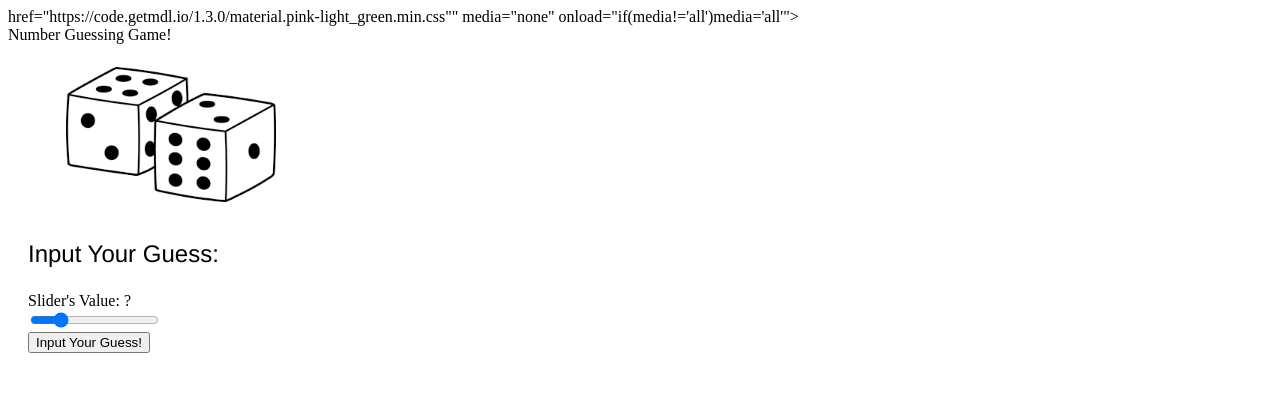
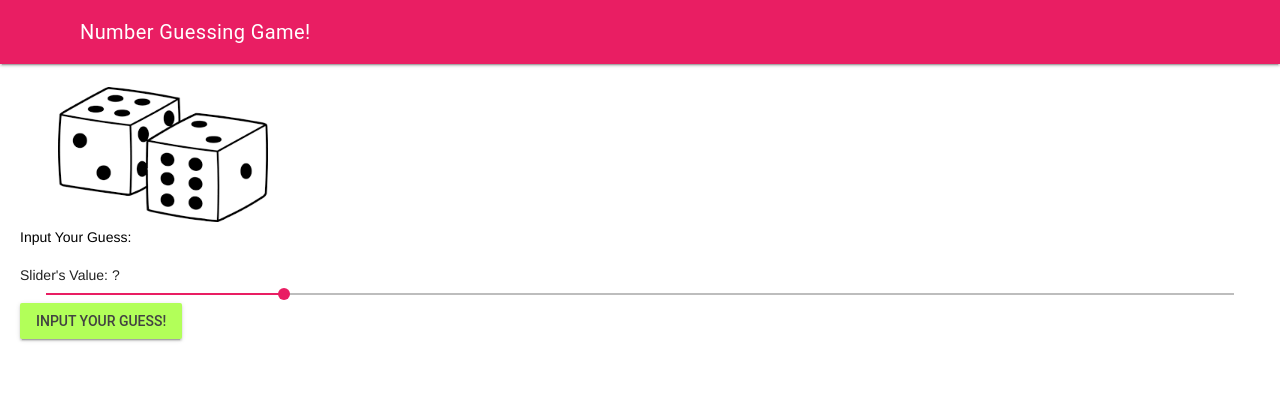
Before and after one commit to Emmanuel-Fofeyin/ICS2O-Unit5-01-HTML, a plain HTML site: page index.html in a window 1280 px wide. Drawn offline with nearby package versions, Linux system fonts and the light colour scheme.

Commit message:
added code

```diff
--- a/index.html
+++ b/index.html
@@ -1,4 +1,5 @@
-<!DOCTYPE html>
+
+    <!DOCTYPE html>
 <html lang="en">
   <head>
     <meta charset="UTF-8" />
@@ -8,32 +9,11 @@
     <meta name="author" content="Emmanuel-Fofeyin" />
     <meta name="theme-color" content="#FFFFFF" />
     <title>Number Guessing Game</title>
-    <link
-      rel="canonical"
-      href="https://Emmanuel-Fofeyin.github.io/ICS2O-Unit5-01-HTML/"
-    />
+    <link rel="canonical" href="https://Emmanuel-Fofeyin.github.io/ICS2O-Unit5-01-HTML/" />
     <link rel="manifest" href="./manifest.webmanifest" />
     <link rel="stylesheet" href="./css/styles.css" />
-    <link
-      rel="stylesheet"
-      href="https://fonts.googleapis.com/icon?family=Material+Icons"
-      media="none"
-      onload="if(media!='all')media='all'"
-    />
-    <noscript
-      ><link
-        rel="stylesheet"
-        href="https://fonts.googleapis.com/icon?family=Material+Icons"
-    /></noscript>
-    <link rel="stylesheet" />
-    href="https://code.getmdl.io/1.3.0/material.pink-light_green.min.css""
-    media="none" onload="if(media!='all')media='all'">
-    <noscript
-      ><link
-        rel="stylesheet"
-        href="https://code.getmdl.io/1.3.0/material.pink-light_green.min.css"
-      />
-    </noscript>
+    <link rel="stylesheet" href="https://fonts.googleapis.com/icon?family=Material+Icons" media="none" onload="if(media!='all')media='all'"><noscript><link rel="stylesheet" href="https://fonts.googleapis.com/icon?family=Material+Icons"></noscript>
+     <link rel="stylesheet" href="https://code.getmdl.io/1.3.0/material.pink-light_green.min.css"" media="none" onload="if(media!='all')media='all'"><noscript><link rel="stylesheet" href="https://code.getmdl.io/1.3.0/material.pink-light_green.min.css" /> </noscript>
     <link rel="apple-touch-icon" sizes="180x180" href="apple-touch-icon.png" />
     <link rel="icon" type="image/png" sizes="32x32" href="favicon-32x32.png" />
     <link rel="icon" type="image/png" sizes="16x16" href="favicon-16x16.png" />
@@ -52,40 +32,31 @@
         <table>
           <tr>
             <th>
-              <img
-                src="./images/dice.png"
-                alt="triangle"
-                width="75%"
-                height="auto"
-              />
+              <img src="./images/dice.png" alt="triangle" width="75%" height="auto" />
             </th>
           </tr>
         </table>
-        <p>Input Your Guess:</p>
-        <div id="slider-value">Slider's Value: ?</div>
+        <p> Input Your Guess: </p>
+        <div id="slider-value">
+          Slider's Value:
+          ?
+        </div>
         <!-- Slider -->
-        <label>
-          <input
-            id="slider"
-            class="mdl-slider mdl-js-slider"
-            type="range"
-            min="1"
-            max="6"
-            value="2"
-            tabindex="0"
-            onchange="updateSliderValue(this.value)"
-          />
+       <label>
+          <input id = "slider" class="mdl-slider mdl-js-slider" type="range"
+          min="1" max="6" value="2" tabindex="0"
+          onchange = "updateSliderValue(this.value)">
         </label>
         <!-- Raised button with ripple -->
         <button
           class="mdl-button mdl-js-button mdl-button--raised mdl-js-ripple-effect mdl-button--accent"
           onclick="guessClicked()"
-        >
+          >
           Input Your Guess!
         </button>
-        <br />
-        <br />
-        <br />
+        <br>
+        <br>
+        <br>
         <div id="user-info">
           <div id="guess-result"></div>
         </div>
```
